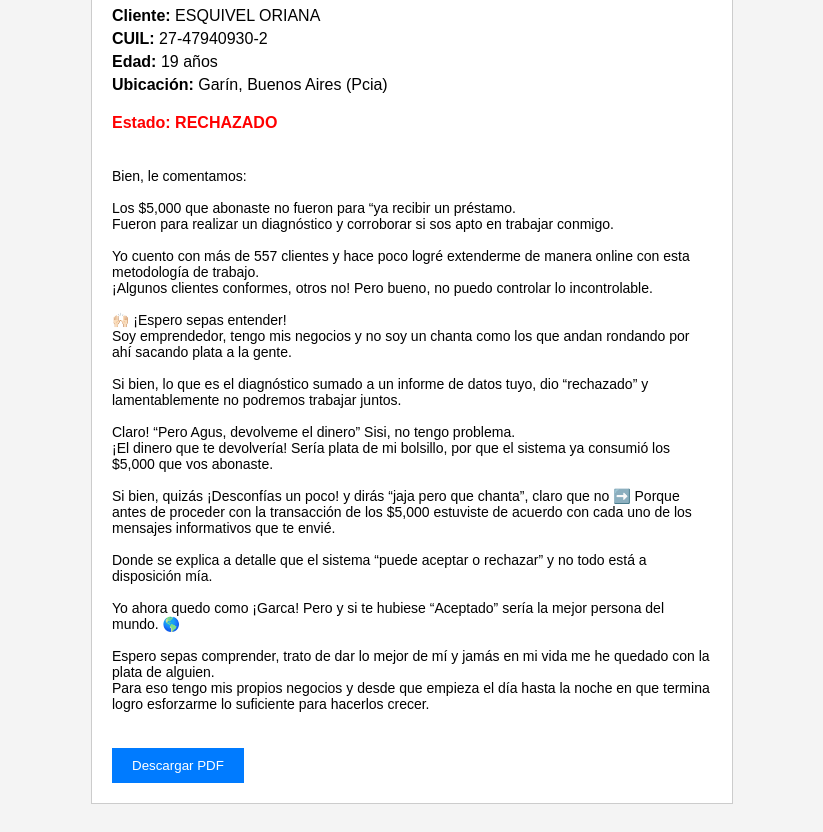
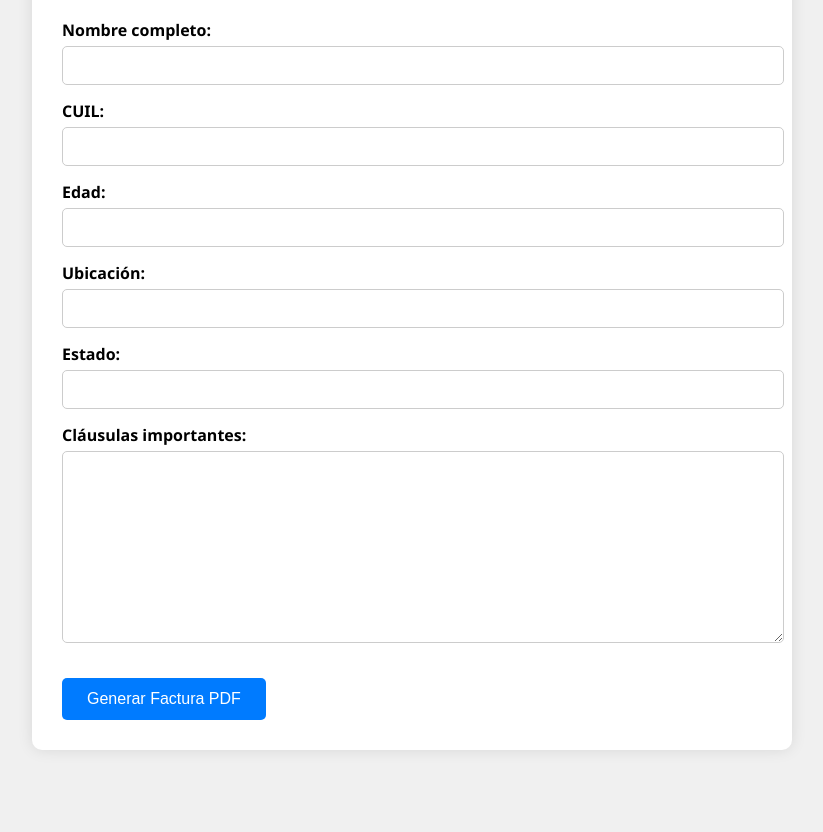
Before and after one commit to aguscryp/pdf, a plain HTML site: page index.html in a window 1280 px wide. Shown: the part 122-954 px from the top of the page, without its empty margins (228-1051 px from the left). After the commit the page ends 900 px from the top, so only its background shows below. Drawn offline with nearby package versions, Linux system fonts and the light colour scheme.

Commit message:
Update index.html

```diff
--- a/index.html
+++ b/index.html
@@ -2,47 +2,48 @@
 <html lang="es">
 <head>
   <meta charset="UTF-8" />
-  <meta name="viewport" content="width=device-width, initial-scale=1.0"/>
-  <title>Factura PDF</title>
+  <title>Factura Profesional PDF</title>
   <script src="https://cdnjs.cloudflare.com/ajax/libs/jspdf/2.5.1/jspdf.umd.min.js"></script>
   <style>
     body {
-      font-family: Arial, sans-serif;
+      font-family: 'Segoe UI', sans-serif;
+      background: #f0f0f0;
       padding: 20px;
-      background: #f4f4f4;
     }
-    .container {
+    .formulario {
       background: white;
-      padding: 20px;
-      max-width: 600px;
+      padding: 30px;
+      max-width: 700px;
       margin: auto;
-      border: 1px solid #ccc;
+      border-radius: 10px;
+      box-shadow: 0 0 15px rgba(0,0,0,0.1);
     }
-    h1 {
+    h2 {
       text-align: center;
+      margin-bottom: 30px;
       color: #333;
     }
-    .info {
-      margin-bottom: 20px;
+    label {
+      display: block;
+      margin-top: 15px;
+      font-weight: 600;
     }
-    .info p {
-      margin: 5px 0;
-    }
-    .estado {
-      font-weight: bold;
-      color: red;
-      margin-bottom: 20px;
-    }
-    .clausulas {
-      font-size: 14px;
-      white-space: pre-wrap;
+    input, textarea {
+      width: 100%;
+      padding: 10px;
+      margin-top: 5px;
+      border: 1px solid #ccc;
+      border-radius: 5px;
+      font-size: 15px;
     }
     button {
-      margin-top: 20px;
-      padding: 10px 20px;
+      margin-top: 30px;
+      padding: 12px 25px;
       background: #007bff;
       color: white;
       border: none;
+      border-radius: 5px;
+      font-size: 16px;
       cursor: pointer;
     }
     button:hover {
@@ -51,57 +52,81 @@
   </style>
 </head>
 <body>
-  <div class="container" id="factura">
-    <h1>Resultado de Solicitud</h1>
-    <div class="info">
-      <p><strong>Cliente:</strong> ESQUIVEL ORIANA</p>
-      <p><strong>CUIL:</strong> 27-47940930-2</p>
-      <p><strong>Edad:</strong> 19 años</p>
-      <p><strong>Ubicación:</strong> Garín, Buenos Aires (Pcia)</p>
-    </div>
-    <div class="estado">Estado: RECHAZADO</div>
-    <div class="clausulas">
-Bien, le comentamos:
+  <div class="formulario">
+    <h2>Formulario de Cliente</h2>
+    <label>Nombre completo:</label>
+    <input type="text" id="nombre" />
 
-Los $5,000 que abonaste no fueron para “ya recibir un préstamo.
-Fueron para realizar un diagnóstico y corroborar si sos apto en trabajar conmigo.
+    <label>CUIL:</label>
+    <input type="text" id="cuil" />
 
-Yo cuento con más de 557 clientes y hace poco logré extenderme de manera online con esta metodología de trabajo.
-¡Algunos clientes conformes, otros no! Pero bueno, no puedo controlar lo incontrolable.
+    <label>Edad:</label>
+    <input type="text" id="edad" />
 
-🙌🏻 ¡Espero sepas entender!
-Soy emprendedor, tengo mis negocios y no soy un chanta como los que andan rondando por ahí sacando plata a la gente.
+    <label>Ubicación:</label>
+    <input type="text" id="ubicacion" />
 
-Si bien, lo que es el diagnóstico sumado a un informe de datos tuyo, dio “rechazado” y lamentablemente no podremos trabajar juntos.
+    <label>Estado:</label>
+    <input type="text" id="estado" />
 
-Claro! “Pero Agus, devolveme el dinero” Sisi, no tengo problema.
-¡El dinero que te devolvería! Sería plata de mi bolsillo, por que el sistema ya consumió los $5,000 que vos abonaste.
+    <label>Cláusulas importantes:</label>
+    <textarea id="clausulas" rows="10"></textarea>
 
-Si bien, quizás ¡Desconfías un poco! y dirás “jaja pero que chanta”, claro que no ➡️ Porque antes de proceder con la transacción de los $5,000 estuviste de acuerdo con cada uno de los mensajes informativos que te envié.
-
-Donde se explica a detalle que el sistema “puede aceptar o rechazar” y no todo está a disposición mía.
-
-Yo ahora quedo como ¡Garca! Pero y si te hubiese “Aceptado” sería la mejor persona del mundo. 🌎
-
-Espero sepas comprender, trato de dar lo mejor de mí y jamás en mi vida me he quedado con la plata de alguien.
-Para eso tengo mis propios negocios y desde que empieza el día hasta la noche en que termina logro esforzarme lo suficiente para hacerlos crecer.
-    </div>
-    <button onclick="generarPDF()">Descargar PDF</button>
+    <button onclick="generarPDF()">Generar Factura PDF</button>
   </div>
 
   <script>
     async function generarPDF() {
       const { jsPDF } = window.jspdf;
       const doc = new jsPDF();
-      const content = document.getElementById("factura");
-      await doc.html(content, {
-        callback: function (doc) {
-          doc.save("resultado_solicitud.pdf");
-        },
-        x: 10,
-        y: 10,
-        width: 180
-      });
+
+      const nombre = document.getElementById("nombre").value;
+      const cuil = document.getElementById("cuil").value;
+      const edad = document.getElementById("edad").value;
+      const ubicacion = document.getElementById("ubicacion").value;
+      const estado = document.getElementById("estado").value;
+      const clausulas = document.getElementById("clausulas").value;
+
+      doc.setFont("helvetica", "bold");
+      doc.setFontSize(18);
+      doc.text("Factura de Solicitud", 105, 20, { align: "center" });
+
+      doc.setFontSize(12);
+      doc.setDrawColor(0);
+      doc.line(20, 25, 190, 25);
+
+      doc.setFont("helvetica", "normal");
+      doc.text(`Cliente: ${nombre}`, 20, 35);
+      doc.text(`CUIL: ${cuil}`, 20, 42);
+      doc.text(`Edad: ${edad}`, 20, 49);
+      doc.text(`Ubicación: ${ubicacion}`, 20, 56);
+      doc.setTextColor(200, 0, 0);
+      doc.text(`Estado de solicitud: ${estado}`, 20, 63);
+      doc.setTextColor(0, 0, 0);
+
+      doc.line(20, 68, 190, 68);
+      doc.setFont("helvetica", "bold");
+      doc.text("Cláusulas importantes:", 20, 75);
+      doc.setFont("helvetica", "normal");
+
+      const clausulasFormateadas = doc.splitTextToSize(clausulas, 170);
+      doc.text(clausulasFormateadas, 20, 82);
+
+      // Sección de factura
+      let y = 82 + clausulasFormateadas.length * 6 + 10;
+      doc.setFont("helvetica", "bold");
+      doc.text("Detalle de Factura:", 20, y);
+      doc.setFont("helvetica", "normal");
+      y += 10;
+      doc.text("Concepto: Evaluación de solicitud", 20, y);
+      doc.text("Monto: $5,000", 150, y);
+      y += 10;
+      doc.line(20, y, 190, y);
+      y += 10;
+      doc.setFont("helvetica", "bold");
+      doc.text("Total: $5,000", 150, y);
+
+      doc.save("factura_solicitud_cliente.pdf");
     }
   </script>
 </body>
```
